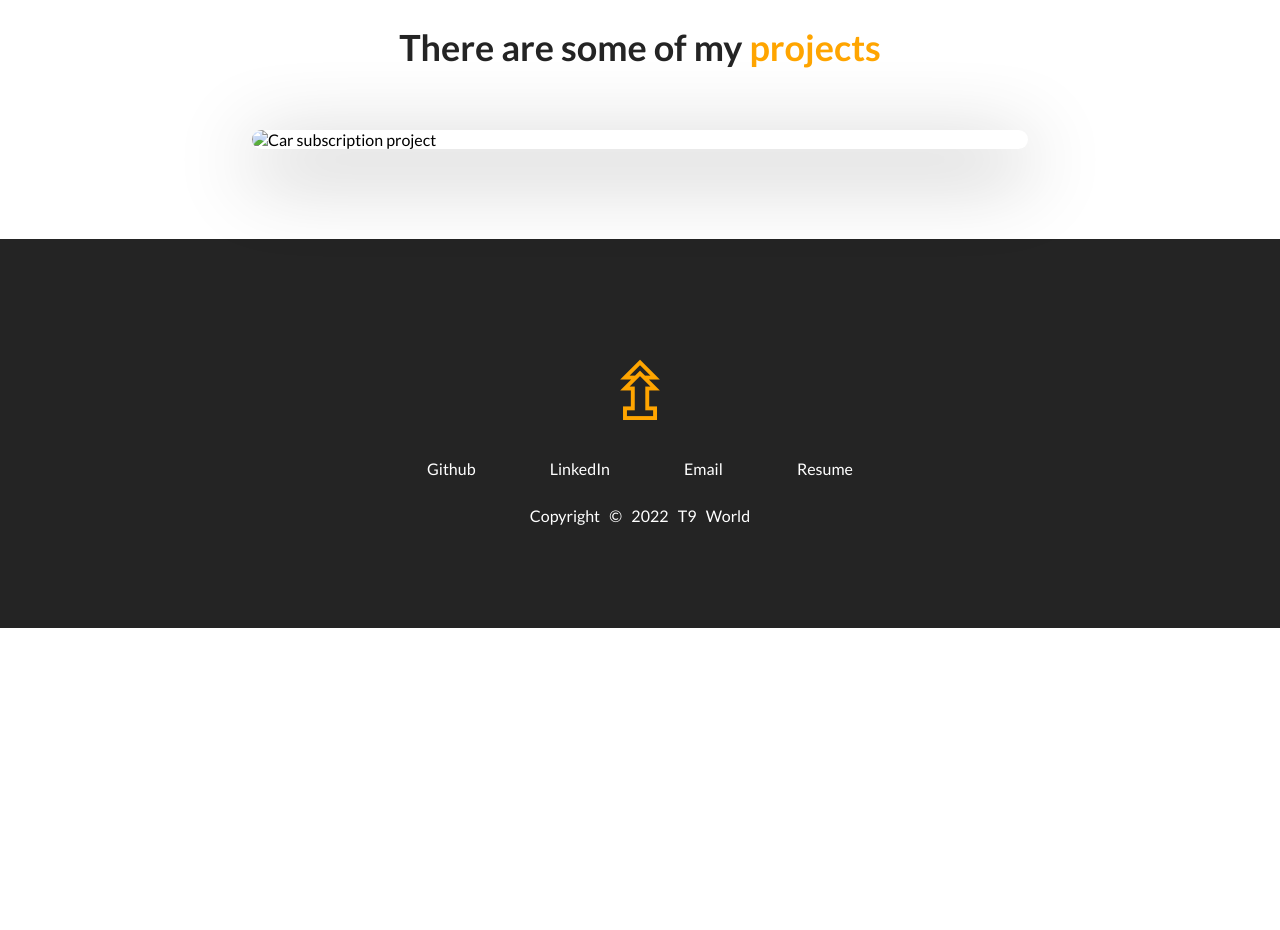
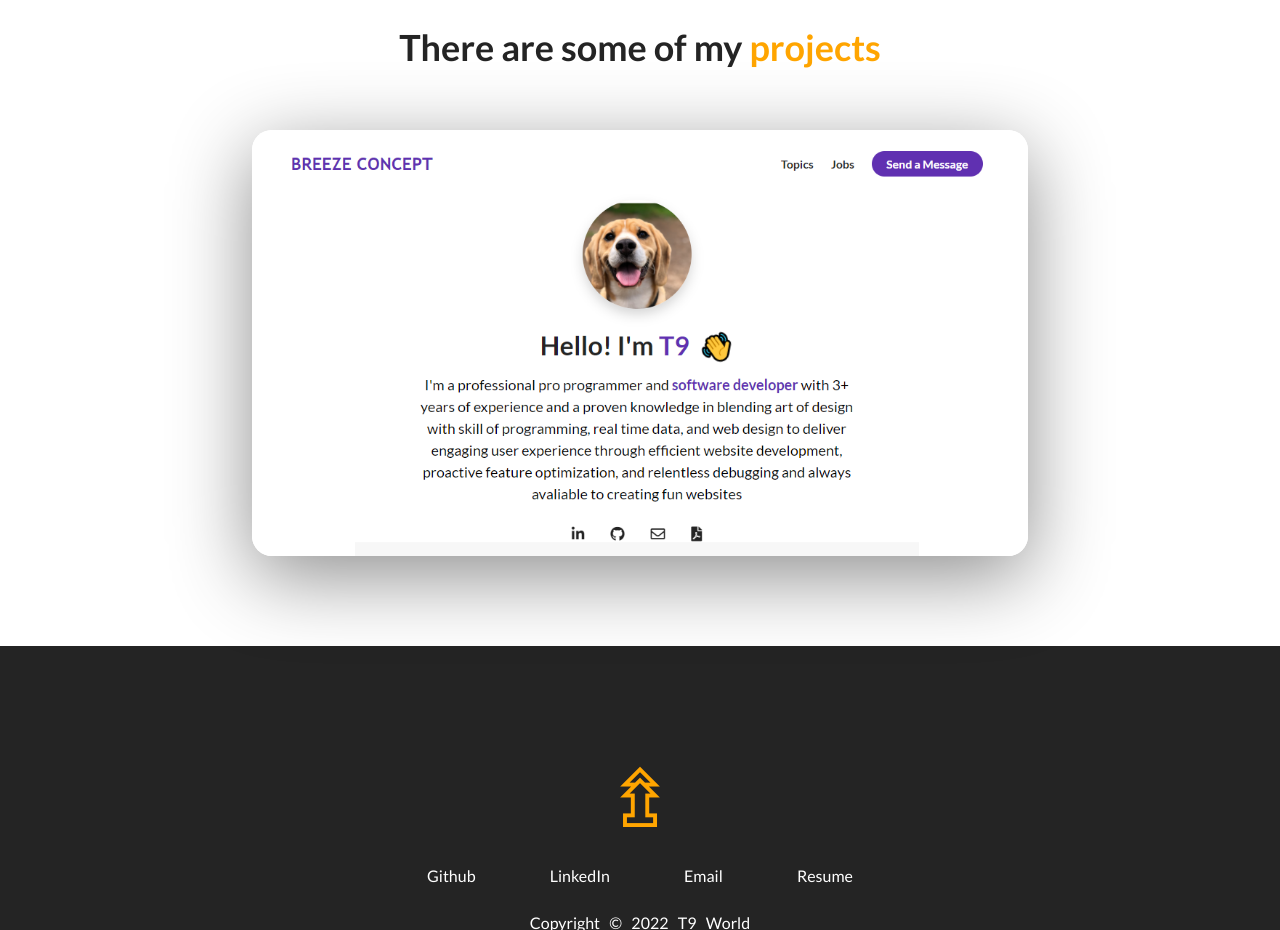
Before and after one commit to T9world/T9Devworld, a plain HTML site: page index.html in a window 1280 px wide. Shown: the part 1240-2170 px from the top of the page. Before the commit the page ends 1868 px from the top, so only its background shows below. Drawn offline with Linux system fonts and the light colour scheme.

Commit message:
Update index.html

```diff
--- a/index.html
+++ b/index.html
@@ -146,7 +146,7 @@
         <ul class="project__list">
           <li class="project">
             <div class="project__wrapper">
-              <img src="images/pagescreen.png" class="project__img" alt="Car subscription project">
+              <img src="pagescreen.png" class="project__img" alt="Car subscription project">
               <div class="project__description">
                 <h3 class="project__description--title">Marketing Campaign Project</h3>
                 <h4 class="project__description--sub-title">
```
